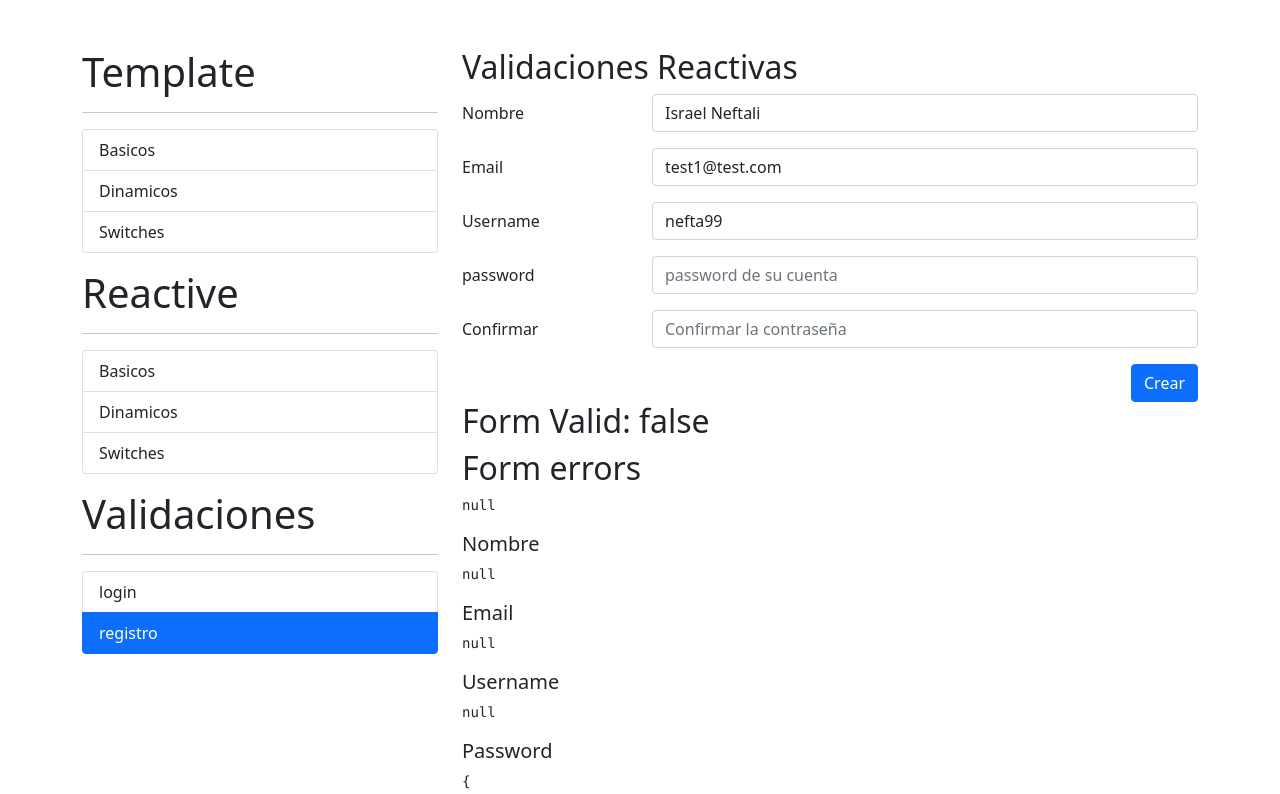
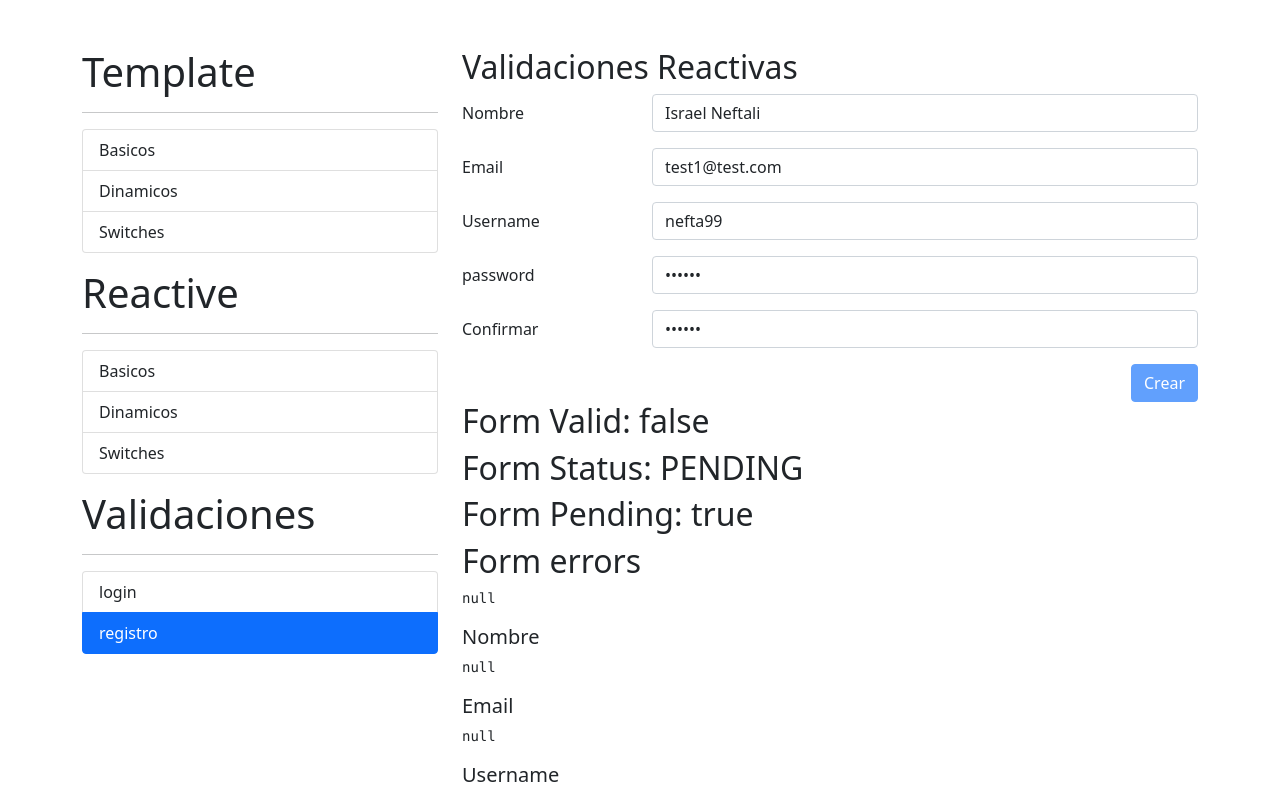
Before and after one commit to nefta99/06-formulariosApp, an Angular app: page /auth/registro in a window 1280 px wide. Shown: the top 794 px of the page. Built offline with nearby package versions, Linux system fonts and the light colour scheme; no server answers.

Commit message:
video :273

```diff
--- a/src/app/auth/pages/registro/registro.component.html
+++ b/src/app/auth/pages/registro/registro.component.html
@@ -79,6 +79,7 @@
             <div class="row">
                 <div class="col">
                     <button class="btn btn-primary float-end"
+                        [disabled]="miFormulario.pending"
                         type="submit">
                         Crear
                     </button>
@@ -89,6 +90,8 @@
 </div>
 
 <h2>Form Valid: {{miFormulario.valid}}</h2>
+<h2>Form Status: {{miFormulario.status}}</h2>
+<h2>Form Pending: {{miFormulario.pending}}</h2>
 <h2>Form errors</h2>
 <pre>{{miFormulario.errors | json}}</pre>
 <h5>Nombre</h5>
--- a/src/app/auth/pages/registro/registro.component.ts
+++ b/src/app/auth/pages/registro/registro.component.ts
@@ -38,7 +38,9 @@ export class RegistroComponent implements OnInit {
     this.miFormulario.reset({
       nombre : 'Israel Neftali',
       email : 'test1@test.com',
-      username: 'nefta99'
+      username: 'nefta99',
+      password : '123456',
+      password2: '123456'
     })
   }
 
--- a/src/app/shared/validator/email-validator.service.ts
+++ b/src/app/shared/validator/email-validator.service.ts
@@ -2,7 +2,7 @@ import { HttpClient } from '@angular/common/http';
 import { Injectable } from '@angular/core';
 import { AbstractControl, AsyncValidator, ValidationErrors } from '@angular/forms';
 import { Observable } from 'rxjs';
-import { map } from 'rxjs/operators';
+import { map ,delay} from 'rxjs/operators';
 
 @Injectable({
   providedIn: 'root'
@@ -17,6 +17,7 @@ export class EmailValidatorService implements AsyncValidator {
     console.log(email);
     return this.http.get<any[]>(`http://localhost:3000/usuarios?q=${email}`)
                     .pipe(
+                      delay(3000),
                       map( resp => {
                         return (resp.length ===0)
                          ? null
```
